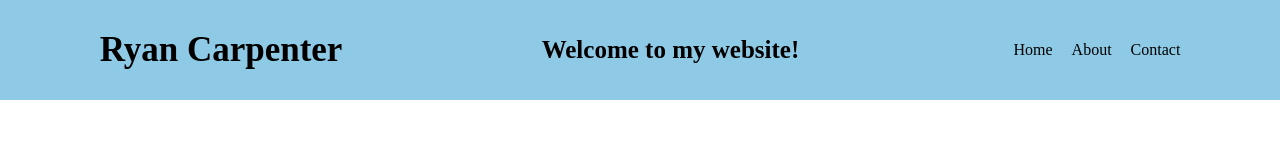
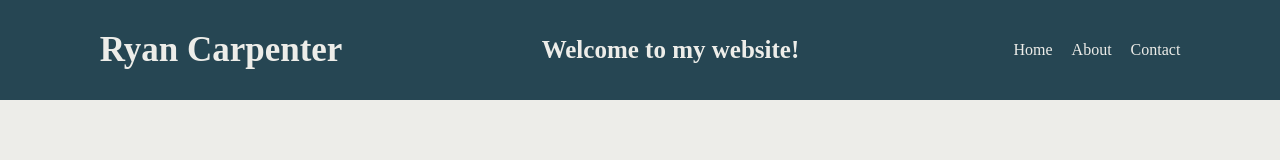
Before and after one commit to Erzyelc/Test-Setup, a plain HTML site: page index.html in a window 1280 px wide. Drawn offline with Linux system fonts and the light colour scheme.

Commit message:
added background code

```diff
--- a/index.css
+++ b/index.css
@@ -4,11 +4,16 @@
     box-sizing: border-box;
 }
 
+body{
+    background-color: #edede9;
+    color: #edede9;
+}
+
 header{
     display: flex;
     justify-content: space-around;
     align-items: center;
-    background-color: #8ecae6;
+    background-color: #264653;
     height: 100px;
 }
 
@@ -23,6 +28,10 @@ header p{
 
 nav a{
     text-decoration: none;
-    color: black;
+    color: #edede9;
     padding-left: 15px;
 }
+
+nav a:hover{
+    color: #219ebc;
+}
```
